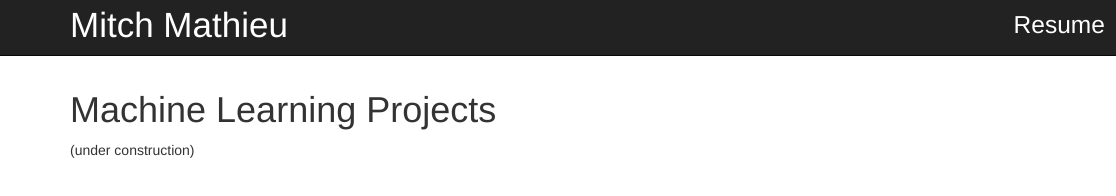
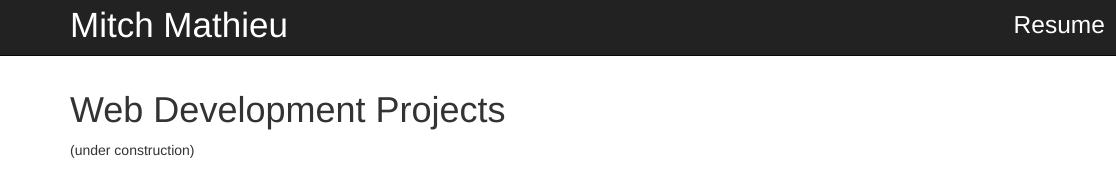
Before and after one commit to MitchMathieu/mitchmathieu.github.io, a plain HTML site: page web-dev.html in a window 1280 px wide. Shown: the full height of the page, 0-1116 px from the left. Drawn offline with nearby package versions, Linux system fonts and the light colour scheme.

Commit message:
fixed title of web dev page

```diff
--- a/web-dev.html
+++ b/web-dev.html
@@ -27,7 +27,7 @@
 	</nav>
 
 	<div class="container">
-		<h1>Machine Learning Projects</h1>
+		<h1>Web Development Projects</h1>
 		<p>(under construction)</p>
 	</div>
 
```
